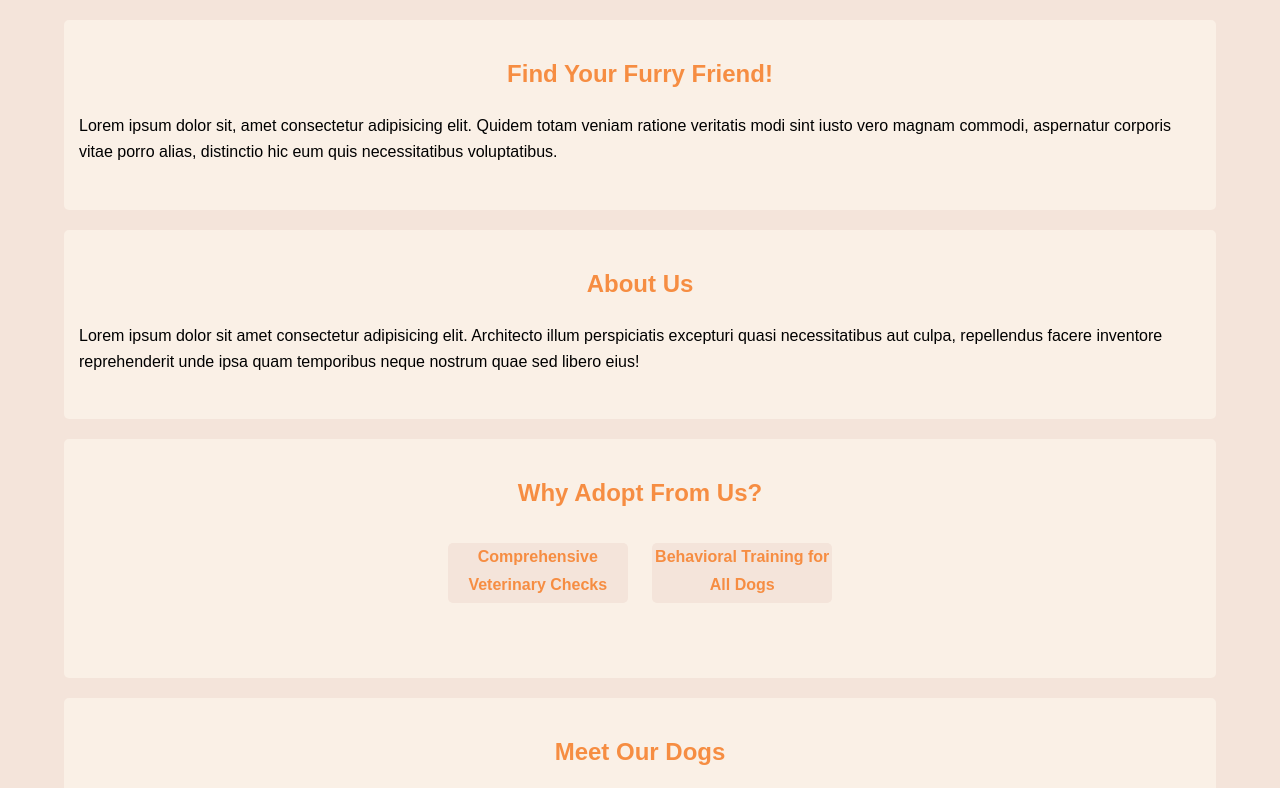
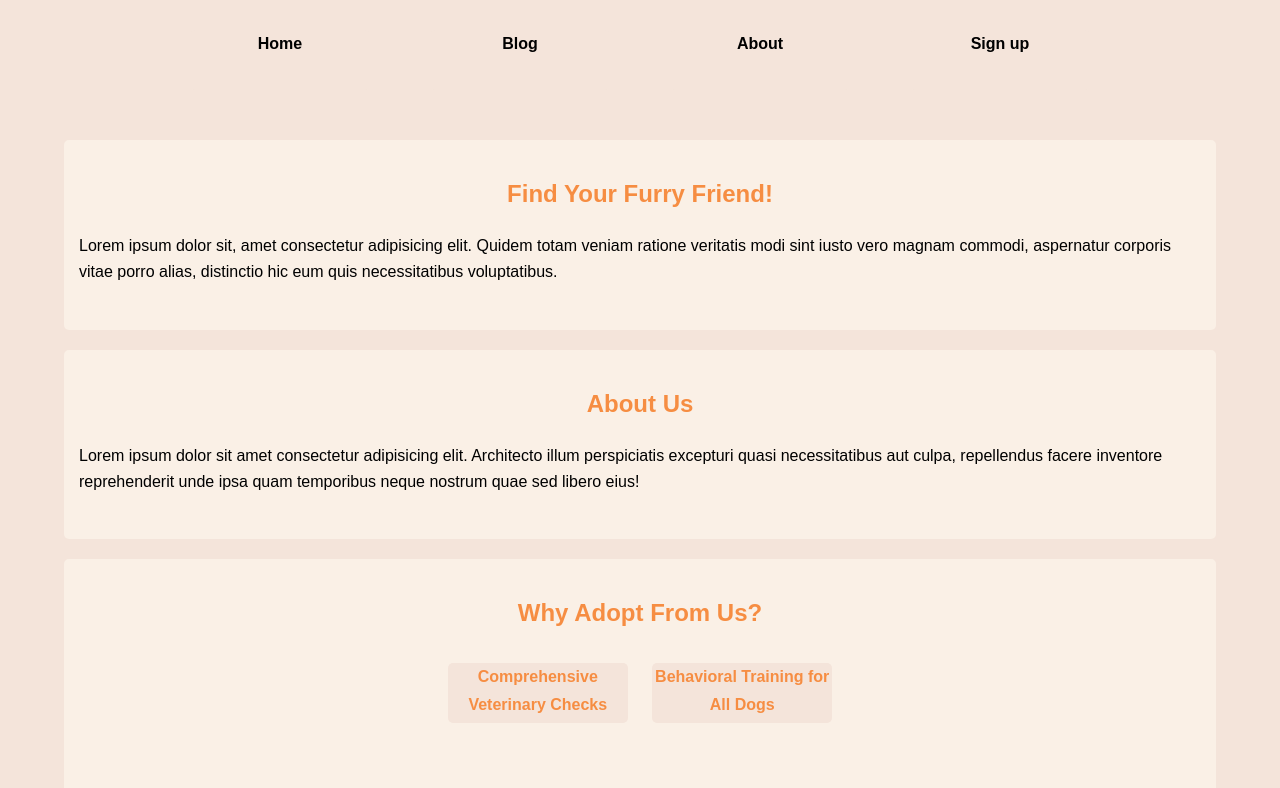
Before and after one commit to darynazin/landing_page, a plain HTML site: page index.html in a window 1280 px wide. Shown: the top 788 px of the page. Drawn offline with Linux system fonts and the light colour scheme; grey boxes are pictures that could not be loaded.

Commit message:
header added (html and css)

```diff
--- a/index.html
+++ b/index.html
@@ -1,18 +1,40 @@
 <!DOCTYPE html>
 <html lang="en">
+
 <head>
   <title>Dog Adoption Agency</title>
   <link rel="stylesheet" href="style.css">
 </head>
+
 <body>
+  <!-- header -->
+  <header class="home-header">
+    <ul>
+      <li><a href="#">Home</a></li>
+    </ul>
+    <ul>
+      <li><a href="#">Blog</a></li>
+    </ul>
+    <ul>
+      <li><a href="#">About</a></li>
+    </ul>
+    <ul>
+      <li><a href="#">Sign up</a></li>
+    </ul>
+  </header>
+  <!-- ---- -->
   <main>
     <section>
       <h1>Find Your Furry Friend!</h1>
-      <p>Lorem ipsum dolor sit, amet consectetur adipisicing elit. Quidem totam veniam ratione veritatis modi sint iusto vero magnam commodi, aspernatur corporis vitae porro alias, distinctio hic eum quis necessitatibus voluptatibus.</p>
+      <p>Lorem ipsum dolor sit, amet consectetur adipisicing elit. Quidem totam veniam ratione veritatis modi sint iusto
+        vero magnam commodi, aspernatur corporis vitae porro alias, distinctio hic eum quis necessitatibus voluptatibus.
+      </p>
     </section>
     <article>
       <h2>About Us</h2>
-      <p>Lorem ipsum dolor sit amet consectetur adipisicing elit. Architecto illum perspiciatis excepturi quasi necessitatibus aut culpa, repellendus facere inventore reprehenderit unde ipsa quam temporibus neque nostrum quae sed libero eius!</p>
+      <p>Lorem ipsum dolor sit amet consectetur adipisicing elit. Architecto illum perspiciatis excepturi quasi
+        necessitatibus aut culpa, repellendus facere inventore reprehenderit unde ipsa quam temporibus neque nostrum
+        quae sed libero eius!</p>
     </article>
     <section>
       <h2>Why Adopt From Us?</h2>
@@ -36,11 +58,11 @@
     <h2>Get in Touch</h2>
     <form action="submit-form.php" method="dialog">
       <label for="name">Name:</label><br>
-      <input type="text" id="name" name="name" /><br/><br/>
+      <input type="text" id="name" name="name" /><br /><br />
       <label for="email">Email:</label><br>
-      <input type="email" id="email" name="email" /><br/><br/>
+      <input type="email" id="email" name="email" /><br /><br />
       <label for="message">Message:</label><br>
-      <textarea id="message" name="message"></textarea><br/><br/>
+      <textarea id="message" name="message"></textarea><br /><br />
       <button type="submit">Submit</button>
     </form>
   </section>
@@ -48,4 +70,5 @@
     <p>© 2024 Dog Adoption Agency.</p>
   </footer>
 </body>
+
 </html>
--- a/style.css
+++ b/style.css
@@ -18,7 +18,23 @@ body {
   margin-bottom: 100px;
 }
 
-h1, h2, ul {
+/* /* Navigation */
+.home-header {
+  display: flex;
+  justify-content: center;
+}
+.home-header ul li a {
+  text-decoration: none;
+  color: black;
+}
+.home-header ul li a:hover {
+  cursor: pointer;
+  color: #6e6c6c;
+}
+/* ______________________ */
+h1,
+h2,
+ul {
   color: #f68d42;
   text-align: center;
   font-weight: bold;
@@ -37,7 +53,8 @@ ul li {
   margin: 10px;
 }
 
-article, section {
+article,
+section {
   background-color: #faf0e6;
   padding: 15px;
   padding-bottom: 45px;
@@ -66,7 +83,8 @@ form {
   text-align: center;
 }
 
-input, textarea {
+input,
+textarea {
   width: 80%;
   padding: 10px;
   border: 1px solid #f2cb8d;
```
